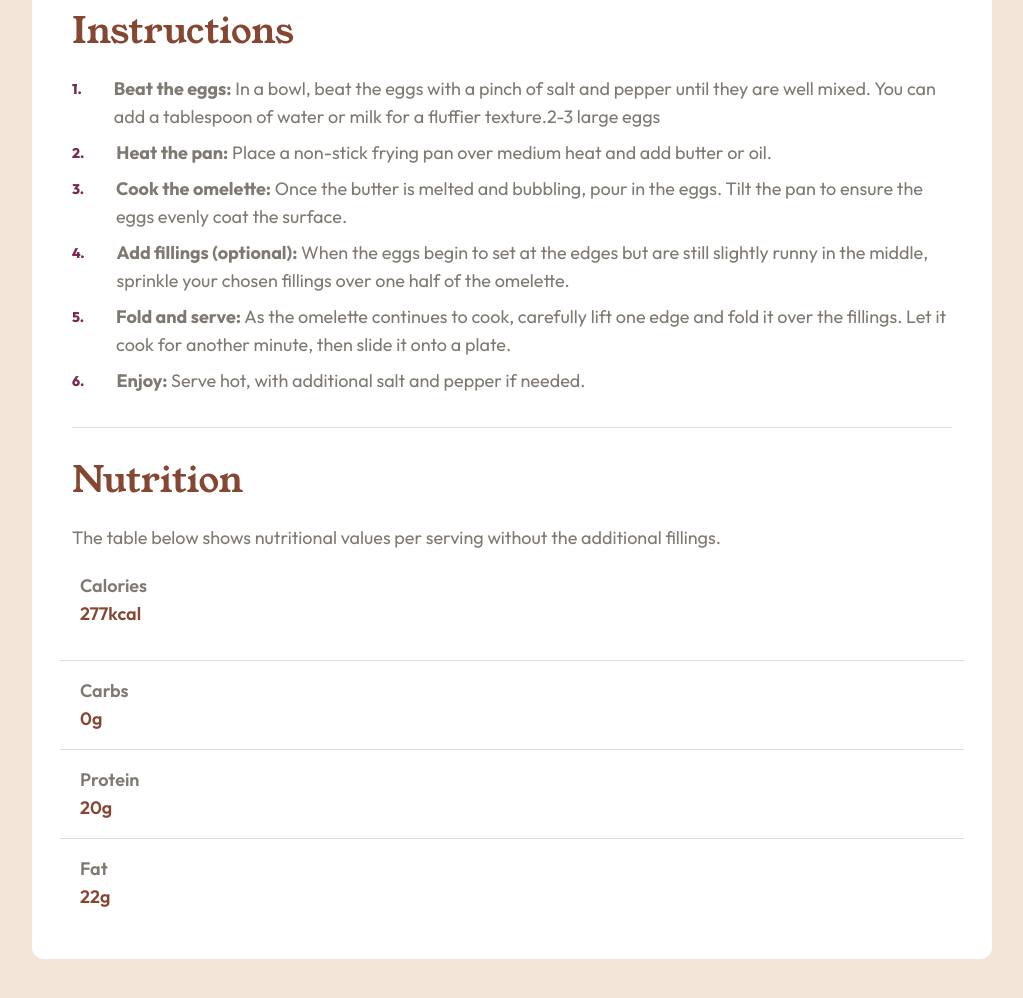
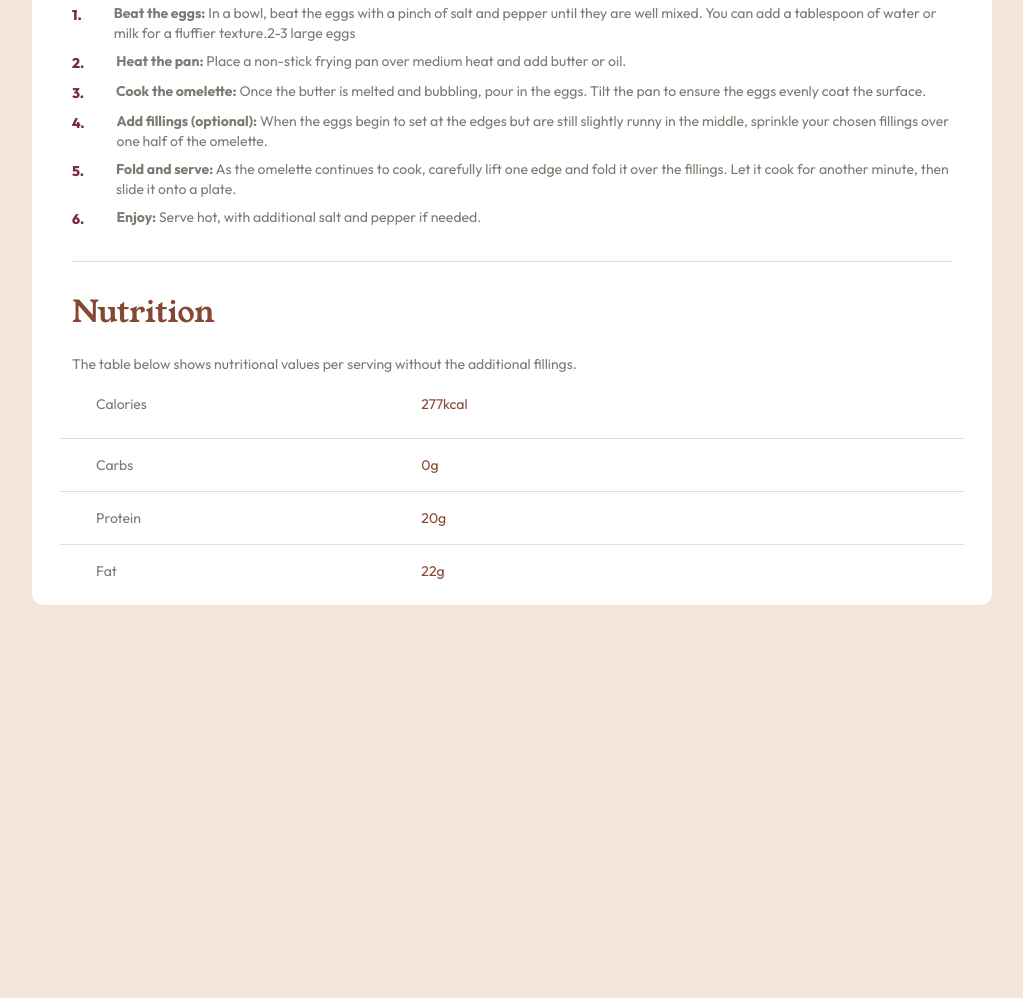
Before and after one commit to mirkobozzetto/recipe-page, a website: page index.html in a window 1280 px wide. Shown: the part 1252-2250 px from the top of the page, without its empty margins (128-1151 px from the left). After the commit the page ends 1921 px from the top, so only its background shows below. Drawn offline with Linux system fonts and the light colour scheme.

Commit message:
chore: Update preparation time section styling and image in index.html

```diff
--- a/index.html
+++ b/index.html
@@ -48,7 +48,7 @@
             Preparation time
           </h3>
 
-          <ul class="pl-2 list-none">
+          <ul class="pl-2 text-xs md:text-sm list-none">
             <li class="flex items-center mb-1 md:mb-2 w-44 md:w-auto">
               <span class="mr-4 md:mr-8 font-extrabold text-darkrapberry"
                 >•</span
@@ -76,11 +76,11 @@
           </ul>
         </div>
         <!--  -->
-        <h2 class="mt-4 md:mt-8 font-young text-2xl text-nutmeg md:text-4xl">
+        <h2 class="mt-4 md:mt-8 font-young text-2xl text-nutmeg md:text-3xl">
           Ingredients
         </h2>
         <!--  -->
-        <ul class="mt-4 list-none">
+        <ul class="mt-4 text-xs md:text-sm list-none">
           <li class="flex items-center mb-1 md:mb-2">
             <span
               class="mr-4 md:mr-8 font-extrabold text-[9px] text-darkrapberry md:text-sm"
@@ -122,15 +122,16 @@
         </ul>
         <div class="border-wengeBrown/20 mt-4 md:mt-8 border-t"></div>
         <!--  -->
-        <h2 class="mt-4 md:mt-8 font-young text-2xl text-nutmeg md:text-4xl">
+        <h2 class="mt-4 md:mt-8 font-young text-2xl text-nutmeg md:text-3xl">
           Instructions
         </h2>
+
         <!--  -->
-        <!--  -->
-        <ul class="mt-4 md:mt-6 list-none">
+
+        <ul class="mt-4 md:mt-6 text-xs md:text-sm list-none">
           <li class="flex mb-1 md:mb-2">
             <span
-              class="mr-4 md:mr-8 pt-[0.8px] md:pt-1 font-extrabold text-[9px] text-darkrapberry md:text-sm"
+              class="mr-4 md:mr-8 pt-[0.8px] md:pt-0.5 font-extrabold text-[9px] text-darkrapberry md:text-sm"
               >1.</span
             >
             <span>
@@ -142,7 +143,7 @@
           </li>
           <li class="flex mb-1 md:mb-2">
             <span
-              class="mr-4 md:mr-8 pt-[0.8px] md:pt-1 font-extrabold text-[9px] text-darkrapberry md:text-sm"
+              class="mr-4 md:mr-8 pt-[0.8px] md:pt-0.5 font-extrabold text-[9px] text-darkrapberry md:text-sm"
               >2.</span
             >
             <span>
@@ -153,7 +154,7 @@
           </li>
           <li class="flex mb-1 md:mb-2">
             <span
-              class="mr-4 md:mr-8 pt-[0.8px] md:pt-1 font-extrabold text-[9px] text-darkrapberry md:text-sm"
+              class="mr-4 md:mr-8 pt-[0.8px] md:pt-0.5 font-extrabold text-[9px] text-darkrapberry md:text-sm"
               >3.</span
             >
             <span>
@@ -164,7 +165,7 @@
           </li>
           <li class="flex mb-1 md:mb-2">
             <span
-              class="mr-4 md:mr-8 pt-[0.8px] md:pt-1 font-extrabold text-[9px] text-darkrapberry md:text-sm"
+              class="mr-4 md:mr-8 pt-[0.8px] md:pt-0.5 font-extrabold text-[9px] text-darkrapberry md:text-sm"
               >4.</span
             >
             <span>
@@ -176,7 +177,7 @@
           </li>
           <li class="flex mb-1 md:mb-2">
             <span
-              class="mr-4 md:mr-8 pt-[0.8px] md:pt-1 font-extrabold text-[9px] text-darkrapberry md:text-sm"
+              class="mr-4 md:mr-8 pt-[0.8px] md:pt-0.5 font-extrabold text-[9px] text-darkrapberry md:text-sm"
               >5.</span
             >
             <span>
@@ -188,7 +189,7 @@
           </li>
           <li class="flex mb-1 md:mb-2">
             <span
-              class="mr-4 md:mr-8 pt-[0.8px] md:pt-1 font-extrabold text-[9px] text-darkrapberry md:text-sm"
+              class="mr-4 md:mr-8 pt-[0.8px] md:pt-0.5 font-extrabold text-[9px] text-darkrapberry md:text-sm"
               >6.</span
             >
             <span>
@@ -199,44 +200,43 @@
         </ul>
         <div class="border-wengeBrown/20 mt-4 md:mt-8 border-t"></div>
         <!--  -->
-        <h2 class="mt-4 md:mt-8 font-young text-2xl text-nutmeg md:text-4xl">
+        <h2 class="mt-4 md:mt-8 font-young text-2xl text-nutmeg md:text-3xl">
           Nutrition
         </h2>
-        <p class="mt-6">
+        <p class="mt-6 text-xs md:text-sm">
           The table below shows nutritional values per serving without the
           additional fillings.
         </p>
       </section>
+
       <!--  -->
-      <p class="px-12">
-        <span class="inline-block mr-12 md:mr-[25vw] w-1/2 font-medium"
-          >Calories</span
-        >
-        <span class="inline-block w-1/2 font-medium text-nutmeg">277kcal</span>
+
+      <p class="flex justify-start px-16 text-xs md:text-sm">
+        <span class="inline-block mr-12 w-2/6">Calories</span>
+        <span class="inline-block w-2/6 text-nutmeg">277kcal</span>
       </p>
-      <div class="border-wengeBrown/20 mx-7 mt-4 md:mt-8 border-t"></div>
-      <p class="px-12 py-4">
-        <span class="inline-block mr-12 md:mr-[25vw] w-1/2 font-medium"
-          >Carbs</span
-        >
-        <span class="inline-block w-1/2 font-medium text-nutmeg">0g</span>
+
+      <div class="border-wengeBrown/20 mx-7 mt-4 md:mt-6 border-t"></div>
+
+      <p class="flex justify-start px-16 py-4 text-xs md:text-sm">
+        <span class="inline-block mr-12 w-2/6">Carbs</span>
+        <span class="inline-block w-2/6 text-nutmeg">0g</span>
       </p>
+
       <div class="border-wengeBrown/20 mx-7 border-t"></div>
-      <p class="px-12 py-4">
-        <span class="inline-block mr-12 md:mr-[25vw] w-1/2 font-medium"
-          >Protein</span
-        >
-        <span class="inline-block w-1/2 font-medium text-nutmeg">20g</span>
+
+      <p class="flex justify-start px-16 py-4 text-xs md:text-sm">
+        <span class="inline-block mr-12 w-2/6">Protein</span>
+        <span class="inline-block w-2/6 text-nutmeg">20g</span>
       </p>
+
       <div class="border-wengeBrown/20 mx-7 border-t"></div>
-      <p class="px-12 py-4">
-        <span class="inline-block mr-12 md:mr-[25vw] w-1/2 font-medium"
-          >Fat</span
-        >
-        <span class="inline-block w-1/2 font-medium text-nutmeg">22g</span>
+
+      <p class="flex justify-start px-16 py-4 text-xs md:text-sm">
+        <span class="inline-block mr-12 w-2/6">Fat</span>
+        <span class="inline-block w-2/6 text-nutmeg">22g</span>
       </p>
-      <div class="py-4"></div>
-
+      <div class="py-1"></div>
       <!--  -->
     </main>
   </body>
```
Also changed, not shown: src/output.css.
